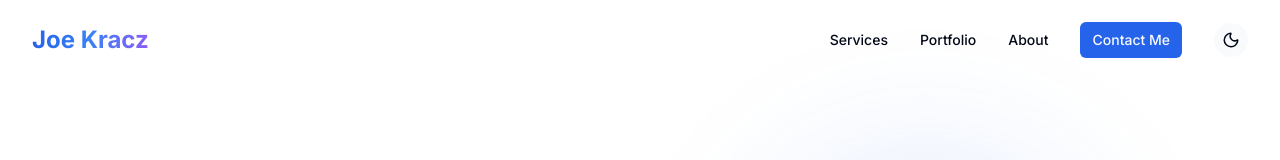
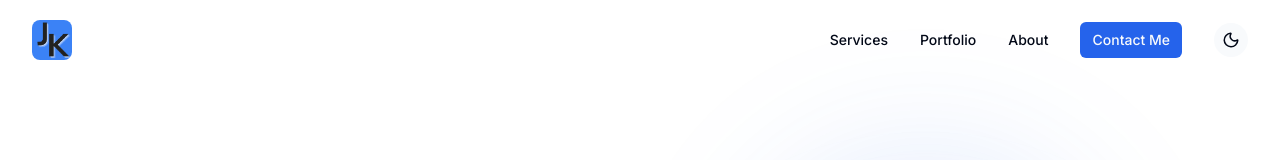
Before and after one commit to jkracz/jk-portfolio, a Next.js app: page / in a window 1280 px wide. Shown: the top 160 px of the page. Built offline with nearby package versions, Linux system fonts and the light colour scheme.

Commit message:
chore: logo in header

```diff
--- a/components/header.tsx
+++ b/components/header.tsx
@@ -2,6 +2,7 @@
 
 import { useState, useEffect } from "react";
 import Link from "next/link";
+import Image from "next/image";
 import { Button } from "@/components/ui/button";
 import { Menu, X, Moon, Sun } from "lucide-react";
 import { motion, AnimatePresence } from "framer-motion";
@@ -105,11 +106,15 @@ export function Header() {
       variants={headerVariants}
     >
       <div className="container flex h-16 items-center justify-between md:h-20">
-        <Link href="/" className="group relative text-xl font-bold">
-          <span className="relative z-10 bg-gradient-to-r from-primary via-blue-500 to-violet-500 bg-clip-text text-2xl text-transparent">
-            Joe Kracz
-          </span>
-          <span className="absolute bottom-0 left-0 h-1 w-0 bg-gradient-to-r from-primary via-blue-500 to-violet-500 transition-all duration-300 ease-in-out group-hover:w-full"></span>
+        <Link href="/" className="group relative">
+          <Image
+            src="/jk-logo.png"
+            alt="JK"
+            width={40}
+            height={40}
+            className="rounded-lg transition-all duration-300 group-hover:shadow-md group-hover:shadow-primary/25 group-hover:brightness-110"
+            priority
+          />
         </Link>
 
         {/* Desktop Navigation */}
```
Also changed, not shown: public/jk-logo.png (added).
